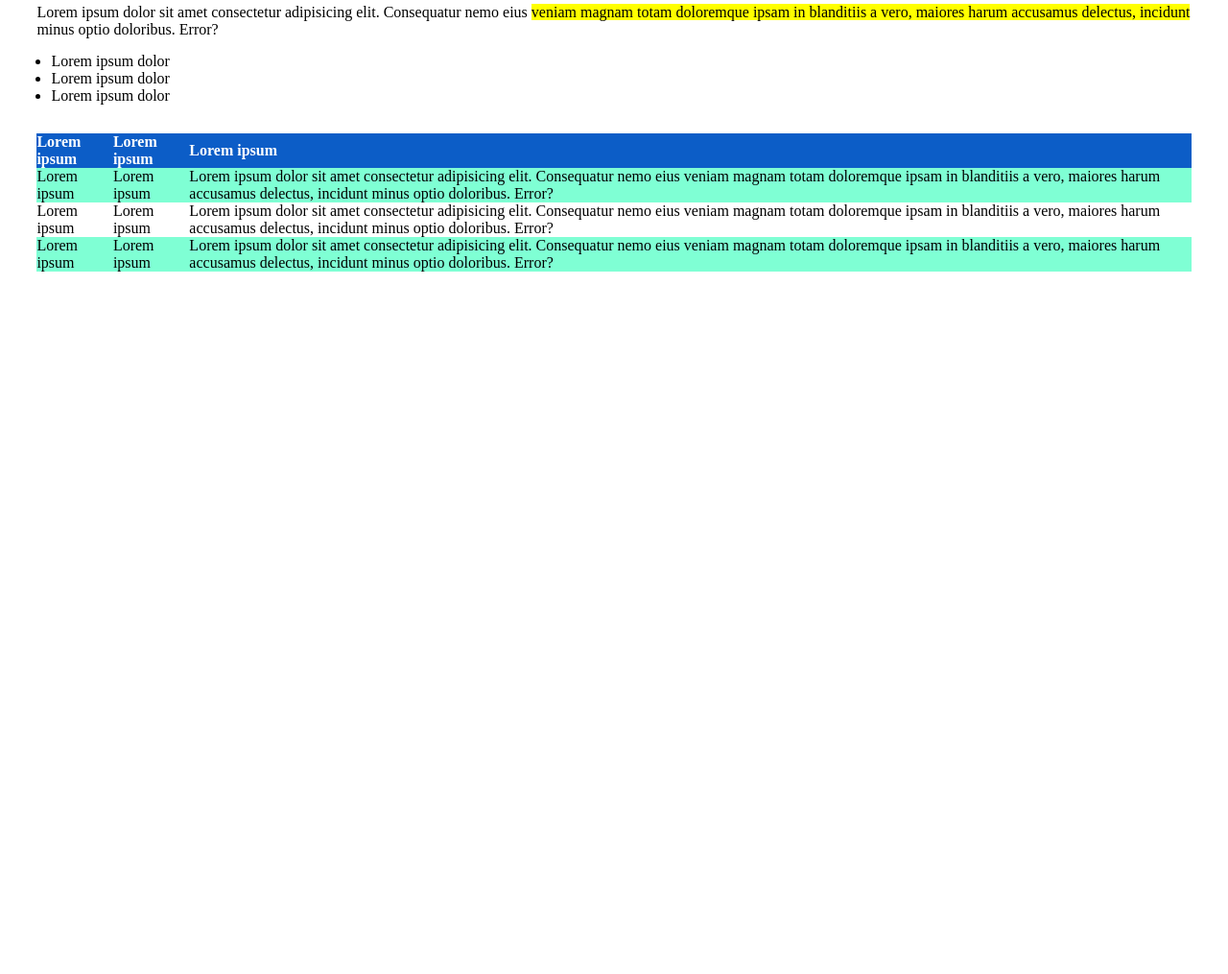
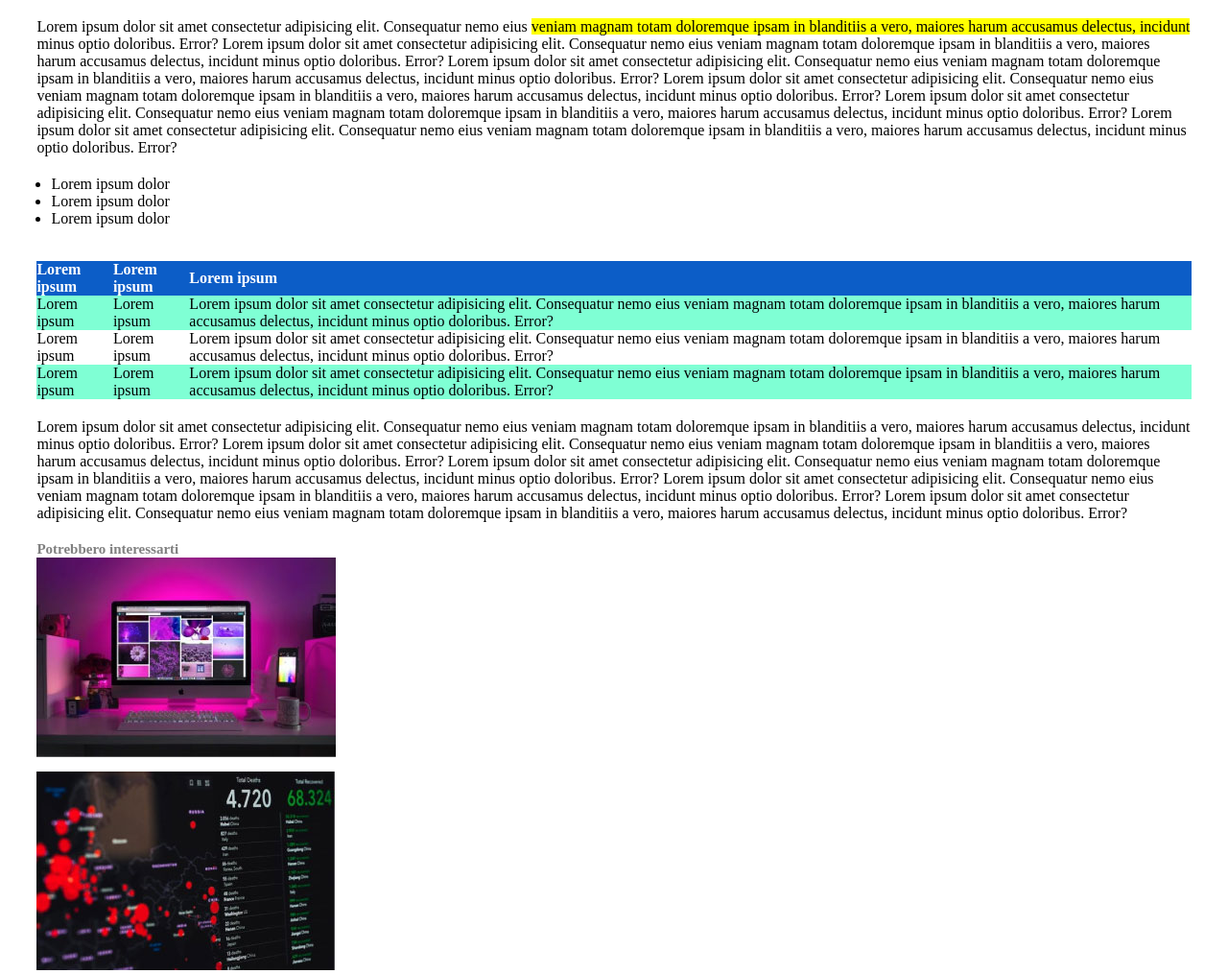
Before and after one commit to MicheleSula/html-css-booleaner, a plain HTML site: page index.html in a window 1280 px wide. Shown: the part 630-1645 px from the top of the page at 96% size. Before the commit the page ends 913 px from the top, so only its background shows below. Drawn offline with Linux system fonts and the light colour scheme.

Commit message:
Footer added

```diff
--- a/css/style.css
+++ b/css/style.css
@@ -51,7 +51,7 @@ header {
 
     #images {
         display: block;
-        padding-top: 10px;
+        padding-top: 20px;
     }
 
     #images p {
@@ -61,7 +61,7 @@ header {
 
     /* Contenuto dell'articolo */
     #main-content {
-        padding-top: 15px;
+        padding-top: 20px;
     }
 
     .yellow-text {
@@ -69,7 +69,7 @@ header {
     }
 
     .elenco-puntato {
-        padding-top: 15px;
+        padding-top: 20px;
         padding-bottom: 15px;
         padding-left: 15px;
     }
@@ -77,11 +77,9 @@ header {
     /* Tabella */
 
     #tabella {
-        padding-top: 15px;
-        width: 100%;
+        padding-top: 20px;
         border-spacing: 0;
         text-align: left;
-        height: 150px;
     }
 
     .head {
@@ -92,3 +90,23 @@ header {
     .acquamarine-row {
         background-color: aquamarine;
     }
+
+    .paragrafo {
+        padding-top: 20px;
+    }
+
+    /* Footer */
+    #footer {
+        padding-left: 3%;
+        padding-top: 20px;
+    }
+
+    #footer h2 {
+        color: grey;
+        font-size: 15px;
+    }
+
+    .immagine-footer {
+        display: block;
+        padding-bottom: 15px;
+        }
--- a/index.html
+++ b/index.html
@@ -53,7 +53,7 @@
                                 <span class="yellow-text">
                                     veniam magnam totam doloremque ipsam in blanditiis a vero, maiores harum accusamus delectus, incidunt
                                 </span>
-                                minus optio doloribus. Error?
+                                minus optio doloribus. Error? Lorem ipsum dolor sit amet consectetur adipisicing elit. Consequatur nemo eius veniam magnam totam doloremque ipsam in blanditiis a vero, maiores harum accusamus delectus, incidunt minus optio doloribus. Error? Lorem ipsum dolor sit amet consectetur adipisicing elit. Consequatur nemo eius veniam magnam totam doloremque ipsam in blanditiis a vero, maiores harum accusamus delectus, incidunt minus optio doloribus. Error? Lorem ipsum dolor sit amet consectetur adipisicing elit. Consequatur nemo eius veniam magnam totam doloremque ipsam in blanditiis a vero, maiores harum accusamus delectus, incidunt minus optio doloribus. Error? Lorem ipsum dolor sit amet consectetur adipisicing elit. Consequatur nemo eius veniam magnam totam doloremque ipsam in blanditiis a vero, maiores harum accusamus delectus, incidunt minus optio doloribus. Error? Lorem ipsum dolor sit amet consectetur adipisicing elit. Consequatur nemo eius veniam magnam totam doloremque ipsam in blanditiis a vero, maiores harum accusamus delectus, incidunt minus optio doloribus. Error?
                             </p>
 
                             <ul class="elenco-puntato">
@@ -64,6 +64,7 @@
                         </section>
 
                         <!-- Tabella -->
+                        <section>
                             <table id="tabella">
                                 <tr class="head">
                                     <th>Lorem ipsum</th>
@@ -86,11 +87,24 @@
                                     <td>Lorem ipsum dolor sit amet consectetur adipisicing elit. Consequatur nemo eius veniam magnam totam doloremque ipsam in blanditiis a vero, maiores harum accusamus delectus, incidunt minus optio doloribus. Error?</td>
                                 </tr>
                             </table>
+                        </section>
+
+                        <!-- Contenuto sotto la tabella -->
+                        <section>
+                            <p class="paragrafo">
+                                Lorem ipsum dolor sit amet consectetur adipisicing elit. Consequatur nemo eius veniam magnam totam doloremque ipsam in blanditiis a vero, maiores harum accusamus delectus, incidunt minus optio doloribus. Error? Lorem ipsum dolor sit amet consectetur adipisicing elit. Consequatur nemo eius veniam magnam totam doloremque ipsam in blanditiis a vero, maiores harum accusamus delectus, incidunt minus optio doloribus. Error? Lorem ipsum dolor sit amet consectetur adipisicing elit. Consequatur nemo eius veniam magnam totam doloremque ipsam in blanditiis a vero, maiores harum accusamus delectus, incidunt minus optio doloribus. Error? Lorem ipsum dolor sit amet consectetur adipisicing elit. Consequatur nemo eius veniam magnam totam doloremque ipsam in blanditiis a vero, maiores harum accusamus delectus, incidunt minus optio doloribus. Error? Lorem ipsum dolor sit amet consectetur adipisicing elit. Consequatur nemo eius veniam magnam totam doloremque ipsam in blanditiis a vero, maiores harum accusamus delectus, incidunt minus optio doloribus. Error?
+                            </p>
+                        </section>
+
 
                     </main>
                     <!-- Footer -->
-                    <footer>
-
+                    <footer id="footer">
+                        <h2>
+                            Potrebbero interessarti
+                        </h2>
+                            <img class="immagine-footer" src="img/monitor.jpg" alt="Foto di monitor">
+                            <img src="img/graph.jpg" alt="Foto di grafico">
                     </footer>
                 </div>
         </body>
```
Lines whose indentation alone changed are shown as unchanged.
